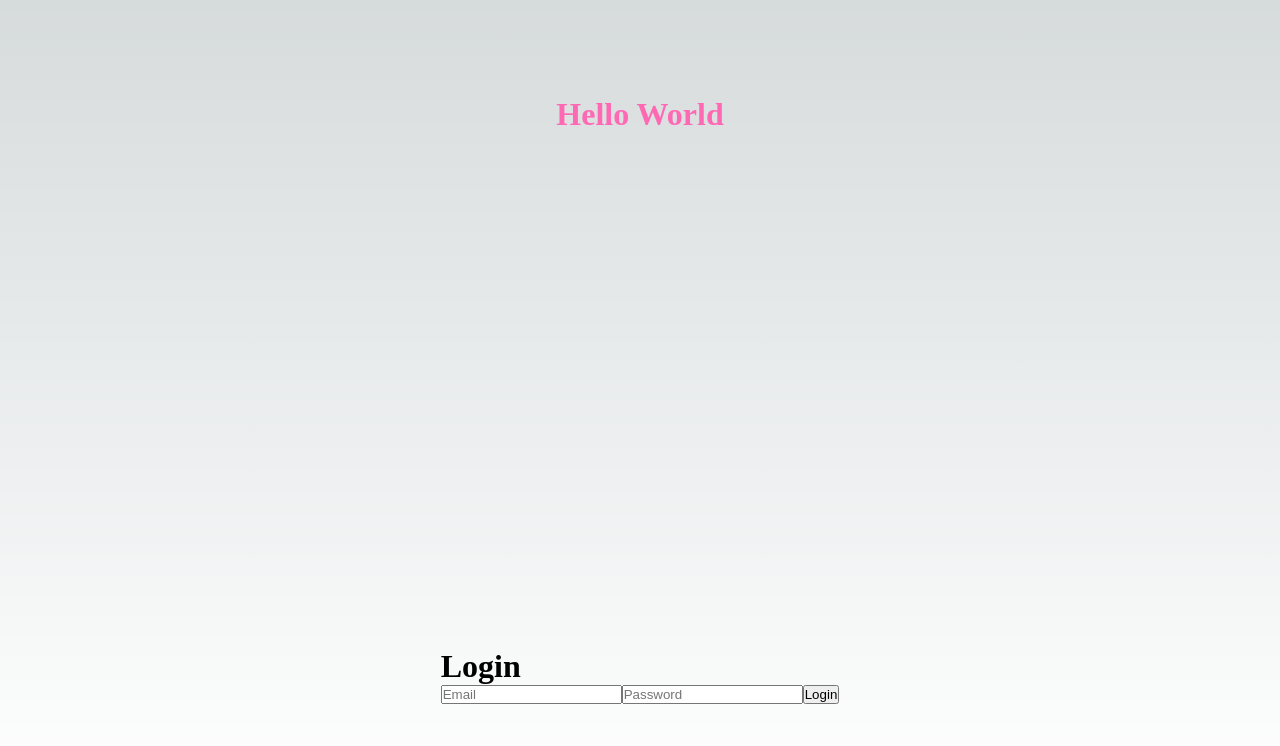
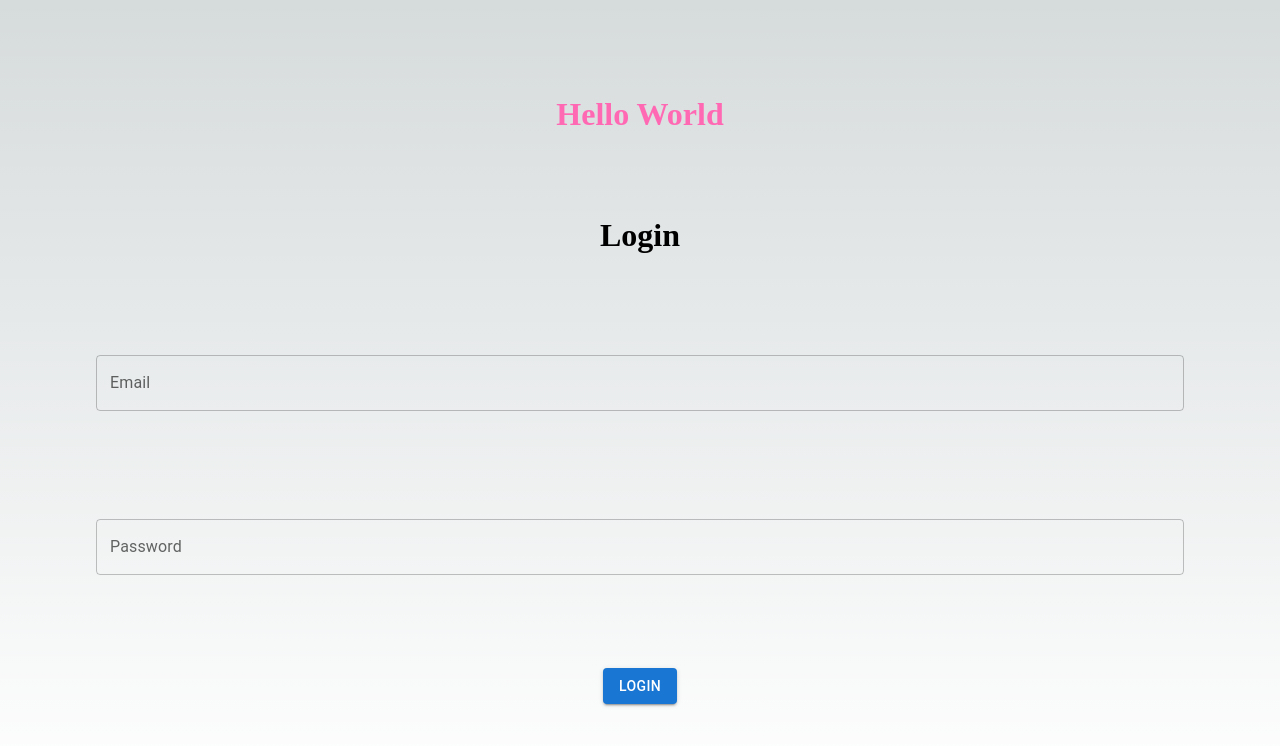
Before and after one commit to Satttoshi/cognito-webapp, a Next.js app: page / in a window 1280 px wide. Shown: the top 746 px of the page. Built offline with nearby package versions, Linux system fonts and the light colour scheme; no server answers.

Commit message:
feat: add mui textfields and button

```diff
--- a/package.json
+++ b/package.json
@@ -9,6 +9,10 @@
     "lint": "next lint"
   },
   "dependencies": {
+    "@emotion/react": "^11.11.1",
+    "@emotion/styled": "^11.11.0",
+    "@mui/icons-material": "^5.14.14",
+    "@mui/material": "^5.14.14",
     "aws-sdk": "^2.1478.0",
     "next": "13.5.6",
     "react": "^18",
--- a/src/app/Login/index.tsx
+++ b/src/app/Login/index.tsx
@@ -3,6 +3,8 @@
 import { useState } from 'react';
 import AWS from '../../../aws-config';
 import { CognitoIdentityServiceProvider } from 'aws-sdk';
+import TextField from '@mui/material/TextField';
+import Button from '@mui/material/Button';
 
 export default function Login() {
   const [email, setEmail] = useState('');
@@ -34,22 +36,32 @@
   };
 
   return (
-    <div>
+    <>
       <h1>Login</h1>
       {error && <p>{error}</p>}
-      <input
+      <TextField
+        label="Email"
+        variant="outlined"
+        fullWidth
+        margin="normal"
         type="text"
         placeholder="Email"
         value={email}
         onChange={(e) => setEmail(e.target.value)}
       />
-      <input
+      <TextField
+        label="Password"
+        variant="outlined"
+        fullWidth
+        margin="normal"
         type="password"
         placeholder="Password"
         value={password}
         onChange={(e) => setPassword(e.target.value)}
       />
-      <button onClick={handleLogin}>Login</button>
-    </div>
+      <Button variant="contained" color="primary" onClick={handleLogin}>
+        Login
+      </Button>
+    </>
   );
 }
```
Also changed, not shown: 1 other file (tests, documents, lock files or other folders).
